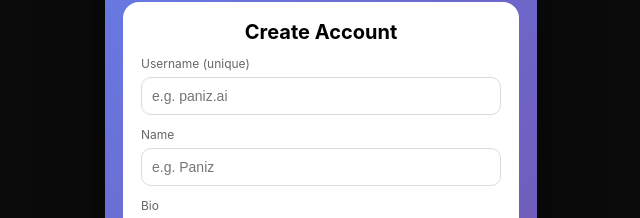
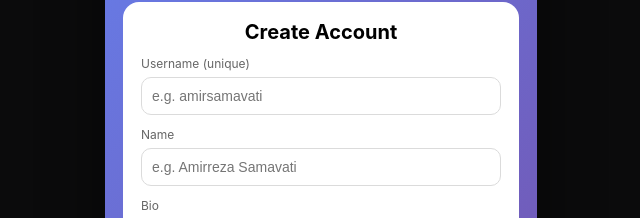
Before and after one commit to AmirrezaSamavati/Hut_Gram, a website: page public/index.html in a window 1280 px wide. Shown: the part 146-364 px from the top of the page, without its empty margins (319-959 px from the left). Drawn offline with Linux system fonts and the light colour scheme; no server answers.

Commit message:
Update index.html

```diff
--- a/public/index.html
+++ b/public/index.html
@@ -198,12 +198,12 @@
 
           <div class="field">
             <label>Username (unique)</label>
-            <input id="loginUsername" placeholder="e.g. paniz.ai" />
+            <input id="loginUsername" placeholder="e.g. amirsamavati" />
           </div>
 
           <div class="field">
             <label>Name</label>
-            <input id="loginName" placeholder="e.g. Paniz" />
+            <input id="loginName" placeholder="e.g. Amirreza Samavati" />
           </div>
 
           <div class="field">
```
